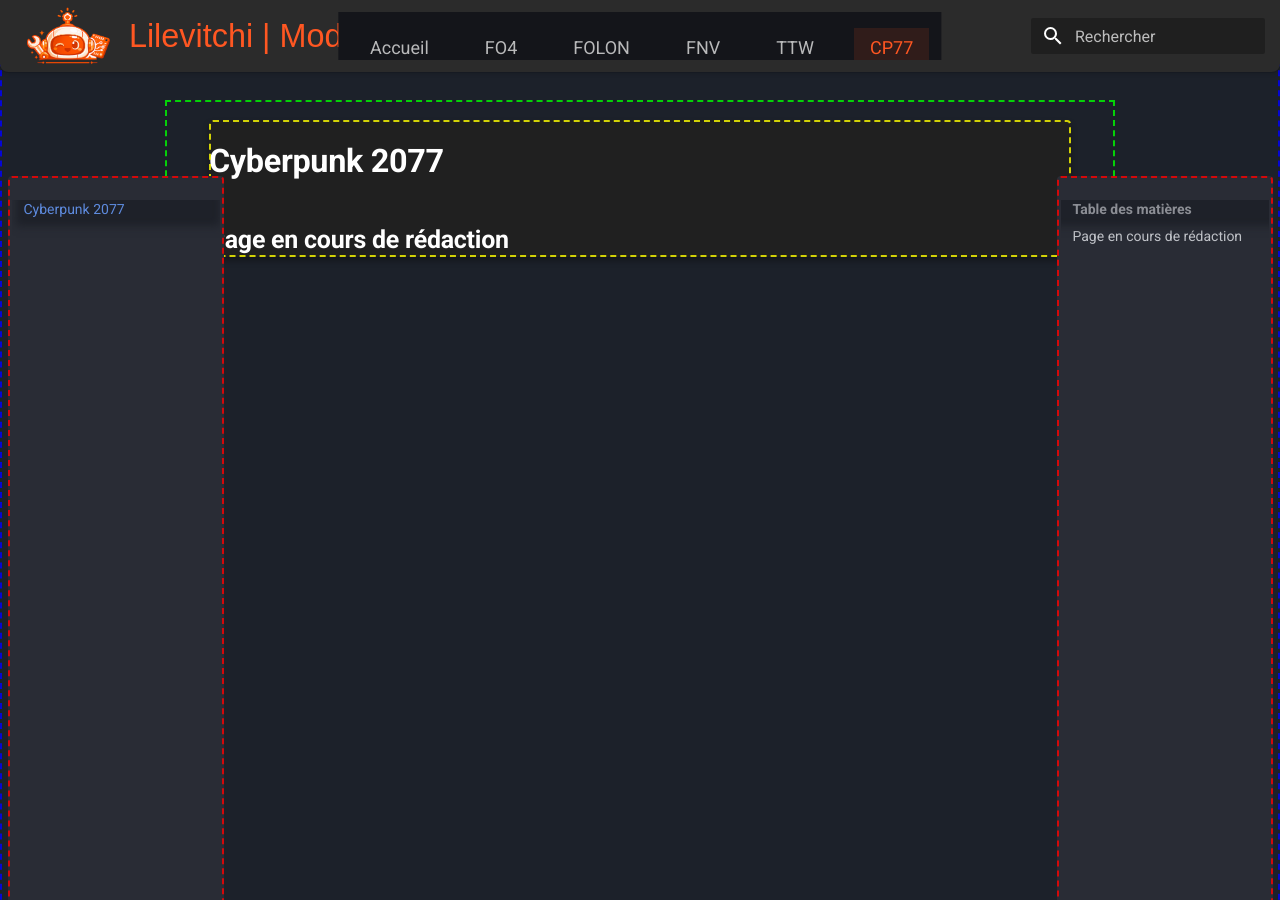
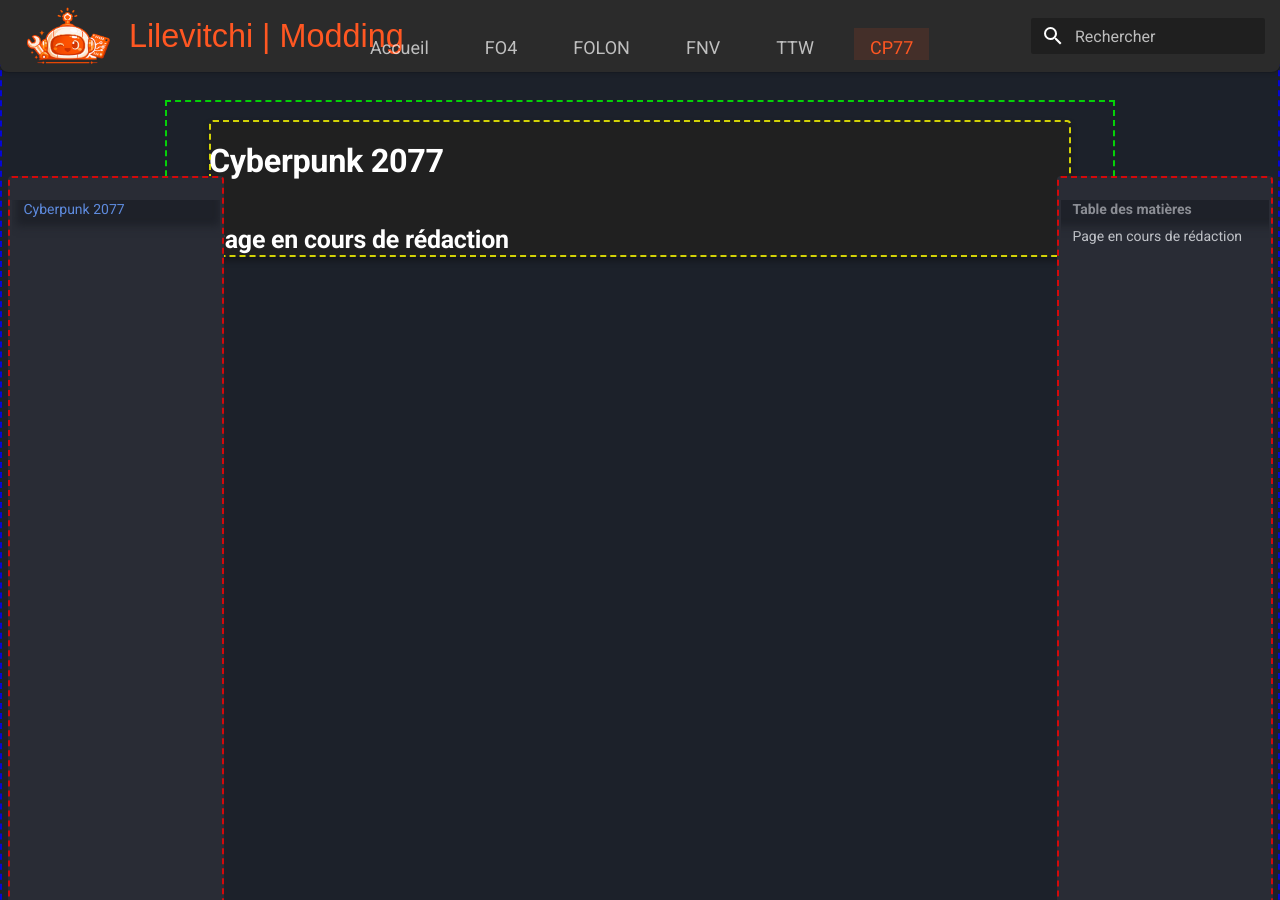
Before and after one commit to Lilevitchi/lilevitchi.github.io, an MkDocs documentation site: the page built from docs/cyberpunk/index.md, in a window 1280 px wide and 900 px high. Built offline with MkDocs 1.6.1 and Material for MkDocs 9.7.7, drawn with Linux system fonts in a browser that asks for light colours.

Commit message:
Update extra.css

```diff
--- a/docs/stylesheets/extra.css
+++ b/docs/stylesheets/extra.css
@@ -209,6 +209,17 @@
   width: auto;
   max-width: none;
   background: transparent;
+}
+
+/* Barre des tabs */
+[data-md-color-scheme] .md-tabs {
+  position: stiky;
+  display: flex;
+  justify-content: center;
+  font-size: 0.75rem;
+  width: 100%;
+  background: transparent;
+  box-shadow: none;
 }
 
 /* Onglet — état normal */
```
